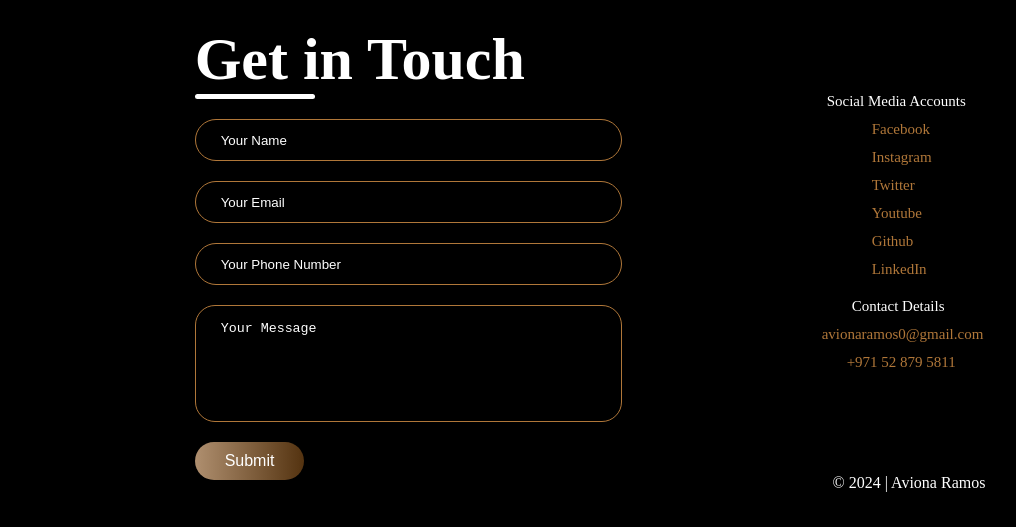
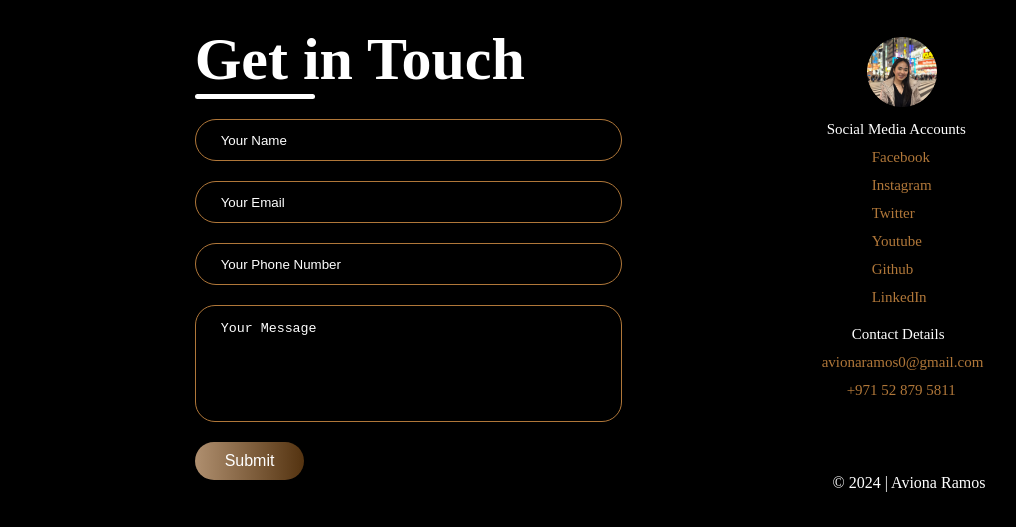
Before and after one commit to avionaramos/avionagithub.io, a plain HTML site: page contact.html in a window 1280 px wide. Shown: the part 107-634 px from the top of the page, without its empty margins (51-1067 px from the left). Drawn offline with Linux system fonts and the light colour scheme; the site is published under a folder, as on GitHub Pages, so addresses that start at the root find nothing.

Commit message:
contact.html

```diff
--- a/contact.html
+++ b/contact.html
@@ -48,7 +48,7 @@
         </form>
         <!--SOCIAL MEDIA SECTION-->
         <div class="contact-right">
-            <img src="/images/Author Icon.png" alt="" width="70px" class="icon">
+            <img src="images/Author Icon.png" alt="" width="70px" class="icon">
             <h1>Social Media Accounts</h1>
             <ul>
                 <li><a href="https://www.facebook.com/aviona.ramos?mibextid=LQQJ4d"> Facebook</a></li>
```
